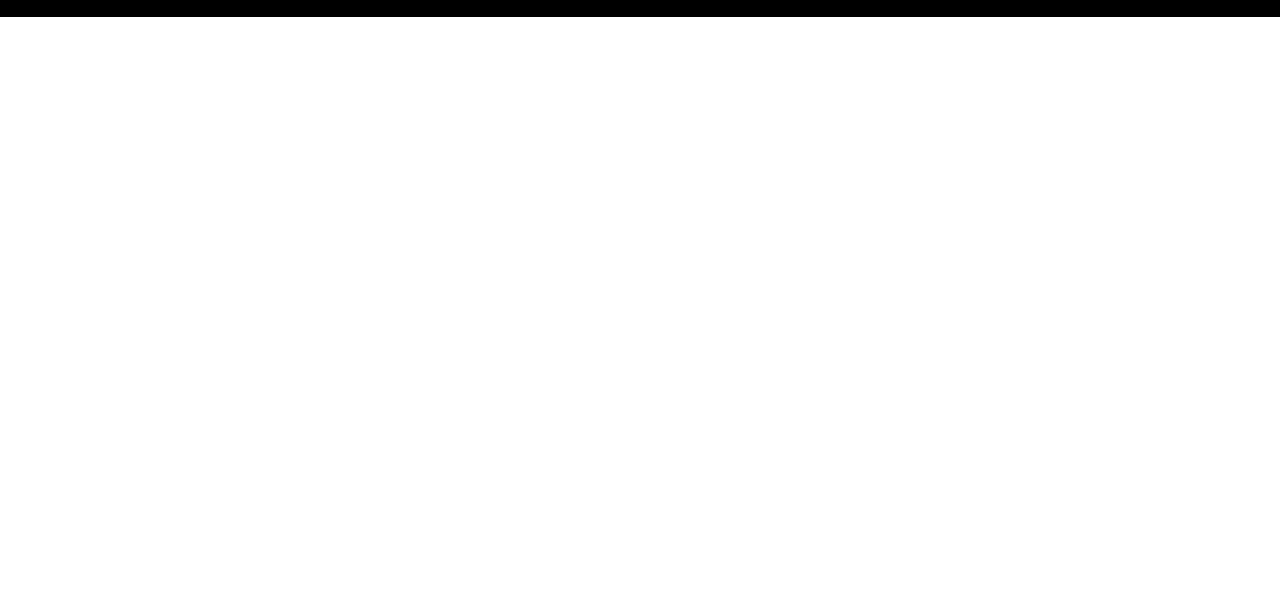
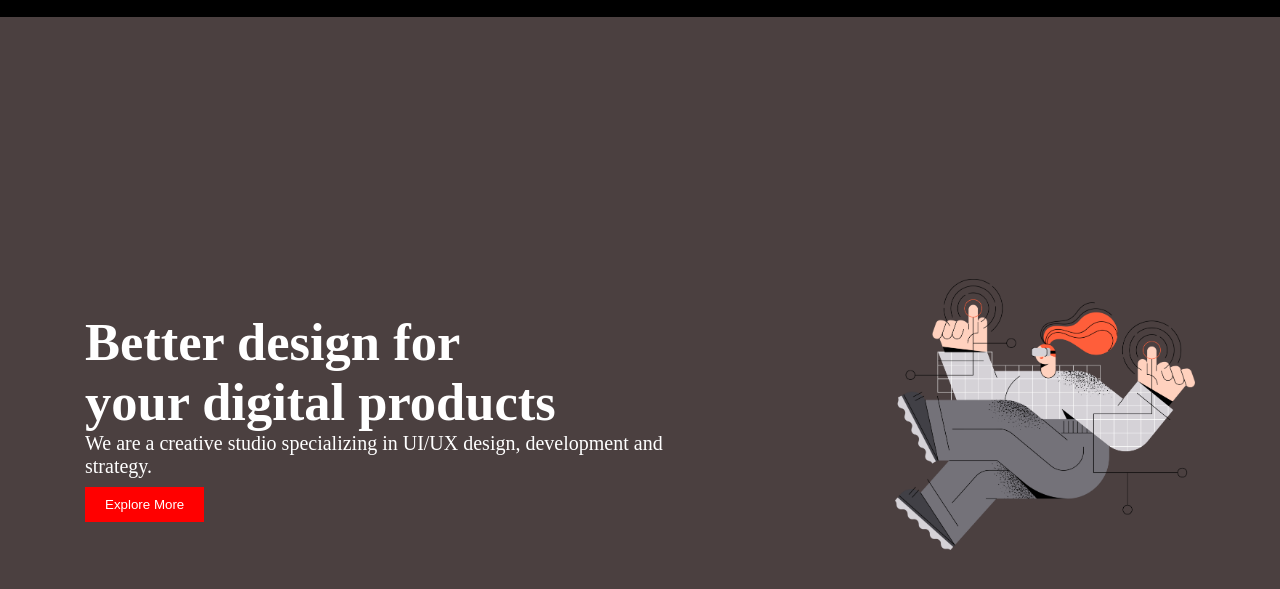
Before and after one commit to Najmule/second-conceptual-office, a plain HTML site: page index.html in a window 1280 px wide. Shown: the part 51-640 px from the top of the page. Drawn offline with Linux system fonts and the light colour scheme.

Commit message:
complete banner section

```diff
--- a/index.html
+++ b/index.html
@@ -24,7 +24,21 @@
                 </div>
 
             </div>
-            <div class="banner-container"></div>
+           <div class="banner">
+            <div class="banner-text">
+                <h1>Better design for <br>
+                    your digital products </h1>
+                    <p class="banner-desc">
+                        We are a creative studio specializing in UI/UX design, development and strategy.
+                    </p>
+                    <button class="banner-btn">Explore More</button>
+
+            </div>
+            <div class="banner-photo">
+                <img class="banner-img" src="./images/banner.png" alt="">
+            </div>
+
+           </div>
         </nav>
 
     </header>
--- a/style.css
+++ b/style.css
@@ -26,3 +26,27 @@
 .item:hover{
     color:blue
 }
+.banner-img{
+    width: 300px;
+}
+.banner{
+    display: flex;
+    justify-content: space-around;
+    height: 100vh;
+    background-color: rgb(75, 64, 64);
+    align-items: center;
+}
+.banner-text{
+    color: white;
+    font-size: 35px;
+    width: 50%;
+}
+.banner-desc{
+    font-size: 20px;
+}
+.banner-btn{
+    padding: 10px 20px;
+    background-color: red;
+    color: white;
+    border: 0px;
+}
```
